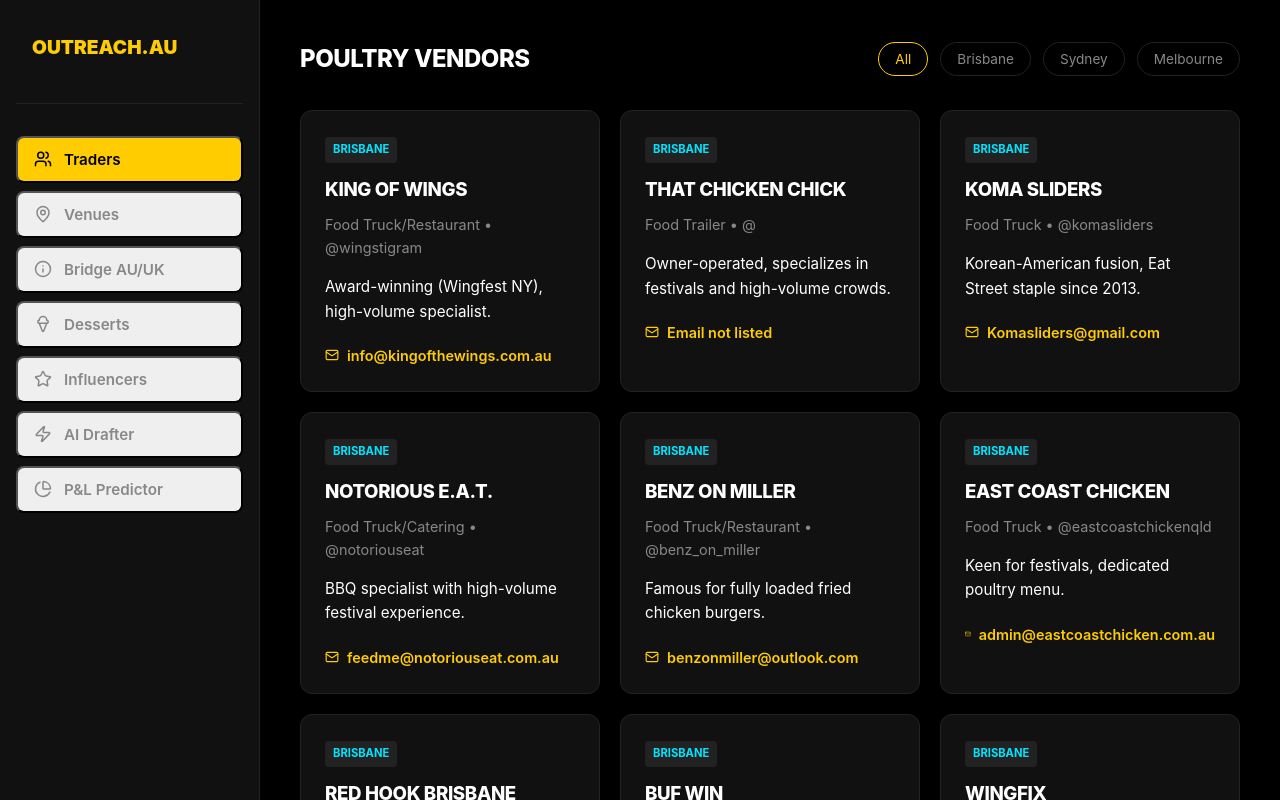
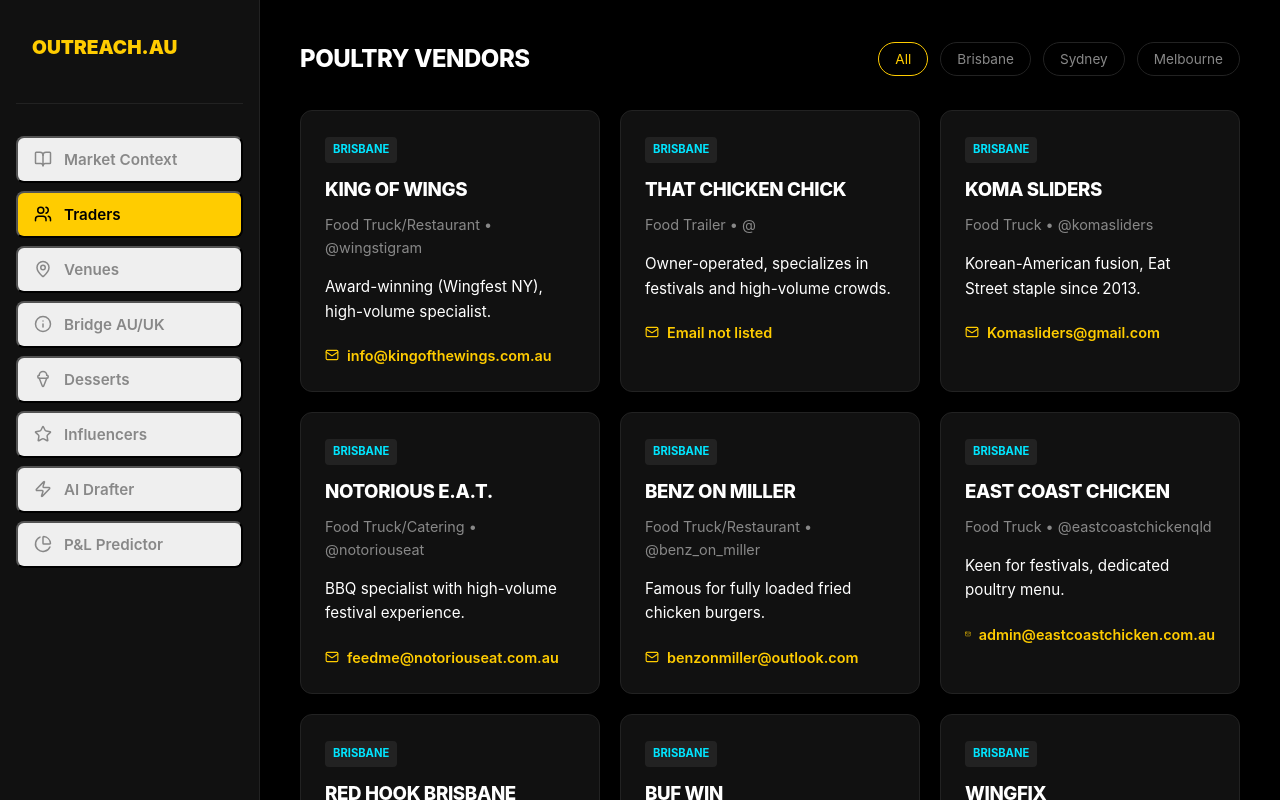
Before and after one commit to danb123456/Australia-Chicken-Fest-Hub, a React (Vite) app: page / in a window 1280 px wide. Built offline with nearby package versions, Linux system fonts and the light colour scheme.

Commit message:
feat: add Market Context section with AU overview, case studies and devil's advocate risks

```diff
--- a/src/App.jsx
+++ b/src/App.jsx
@@ -16,7 +16,10 @@
   DollarSign,
   PieChart,
   TrendingUp,
-  Settings
+  Settings,
+  BookOpen,
+  BarChart2,
+  ShieldAlert
 } from 'lucide-react';
 
 function App() {
@@ -48,6 +51,13 @@
         </div>
 
         <nav className="nav-links">
+          <button
+            className={`nav-item ${activeView === 'context' ? 'active' : ''}`}
+            onClick={() => setActiveView('context')}
+          >
+            <BookOpen size={18} />
+            Market Context
+          </button>
           <button
             className={`nav-item ${activeView === 'traders' ? 'active' : ''}`}
             onClick={() => setActiveView('traders')}
@@ -103,6 +113,7 @@
       {/* Main Content Area */}
       <main className="main-content scroll-container">
         <div className="view-container">
+          {activeView === 'context' && <ContextView />}
           {activeView === 'traders' && (
             <TradersView
               data={filteredTraders}
```
